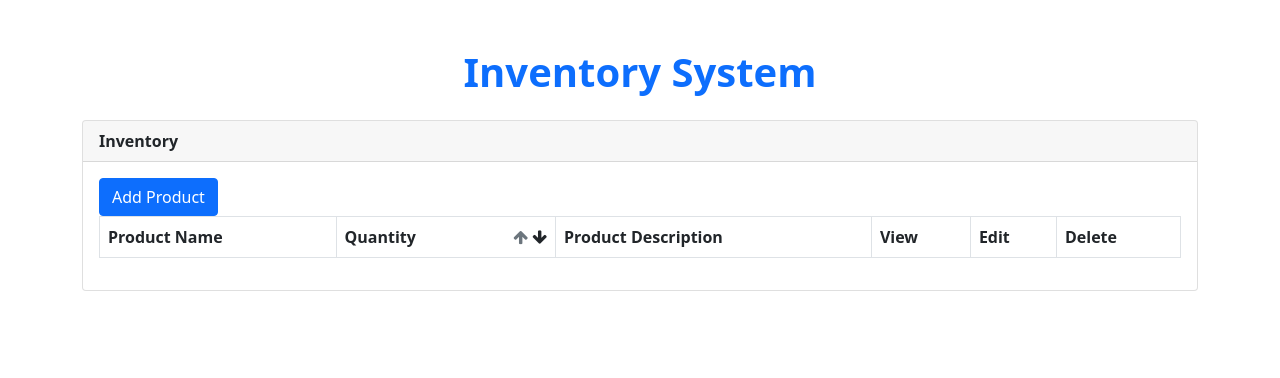
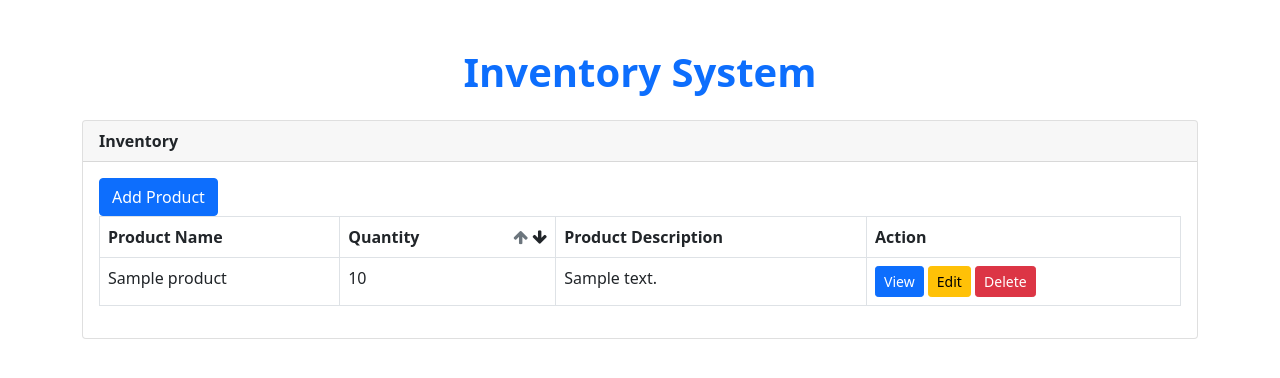
Before and after one commit to vanlare165/Inventory-System, a PHP site: page / in a window 1280 px wide. Shown: the top 378 px of the page. Run offline with PHP 8.4, Linux system fonts and the light colour scheme; tables that the repository leaves empty or names only in its code hold one stand-in row (values such as "Sample post"); lists and menus that the app fills with data are empty; some libraries are stand-ins or nearby versions.

Commit message:
Debug delete function

```diff
--- a/classes/product.classes.php
+++ b/classes/product.classes.php
@@ -39,8 +39,8 @@ class Product extends Dbh
      }
      protected function deleteItem($product_id)
      {
-        $stmt = $this->connect()->prepare('Delete FROM products WHERE id =?;');
-        $stmt->execute($product_id);
+        $stmt = $this->connect()->prepare('Delete FROM products WHERE id ='.$product_id.';');
+        $stmt->execute();
 
 
 
--- a/index.php
+++ b/index.php
@@ -79,9 +79,8 @@
 								</span>
 							</th>
 							<th>Product Description</th>
-							<th>View</th>
-							<th>Edit</th>
-							<th>Delete</th>
+							<th>Action</th>
+
 
 						</tr>
 					</thead>
--- a/js/app.js
+++ b/js/app.js
@@ -13,9 +13,9 @@ function displayData()
                 $('#table').append(' <tbody><tr><td>'+data[i].product_name+'</td>\
                                               <td>'+data[i].product_quantity+'</td>\
                                               <td>'+data[i].product_desc+'</td>\
-                                              <td><button class="btn btn-primary btn-sm">View</button></td>\
-                                              <td><button class="btn btn-warning btn-sm">Edit</button</td>\
-                                              <td><button class="btn btn-danger btn-sm" onclick="deleteProduct('+data[i].id+')">Delete</button></td>\
+                                              <td><button class="btn btn-primary btn-sm">View</button>\
+                                              <button class="btn btn-warning btn-sm">Edit</button>\
+                                              <button class="btn btn-danger btn-sm" onclick="deleteProduct('+data[i].id+')">Delete</button></td>\
                                       </tr> </tbody>\
                                        ');
             }
@@ -52,16 +52,18 @@ function addProduct()
     });
 }
 function deleteProduct(id)
-    var product_id = JSON.stringify(id);
+
 {
     $.ajax({
         url:"includes/deleteProduct.inc.php",
         type:'post',
         data:{
-            id:product_id
+            id:id
         },
         success:function(data,status)
         {
+            $("#table tbody").remove();
+            displayData();
             console.log(status);
 
         },
```
Also changed, not shown: includes/deleteProduct.inc.php (+9 -2 lines), js.txt (added).
